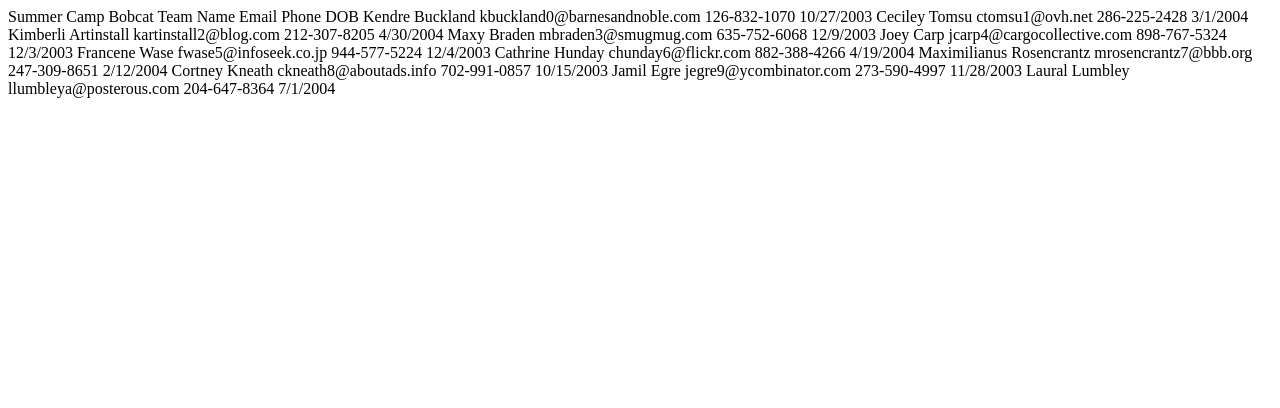
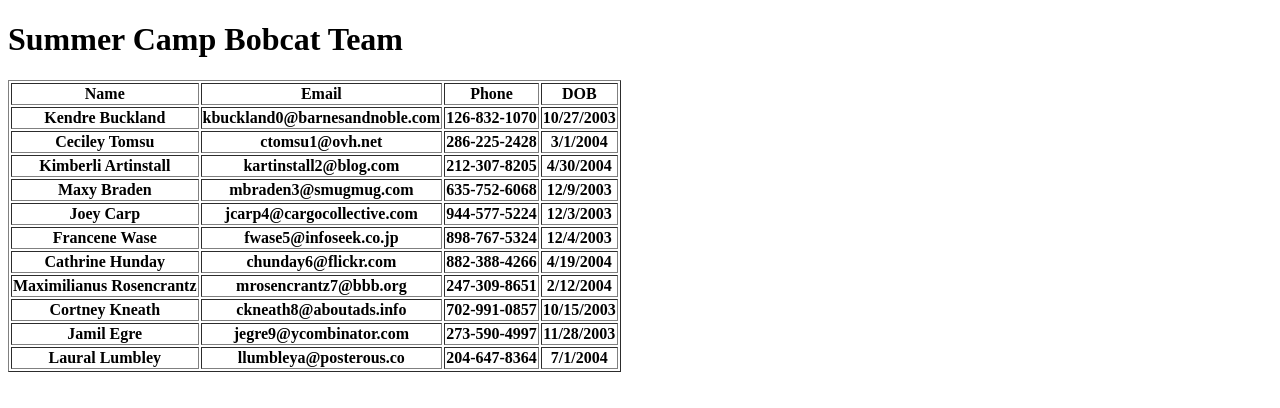
Before and after one commit to KTProg-2024/summer-camp-ZemonAdams, a plain HTML site: page index.html in a window 1280 px wide. Drawn offline with Linux system fonts and the light colour scheme.

Commit message:
Added the table

```diff
--- a/index.html
+++ b/index.html
@@ -1,24 +1,96 @@
 <!DOCTYPE html>
 <html>
     <head>
+      <h1> Summer Camp Bobcat Team </h1>
 
     </head>
 
     <body>
+	    <table border - "3">
+        <tr>
+          <th> Name </th>
+          <th> Email </th>
+          <th> Phone </th>
+          <th> DOB </th>
+        </tr>
 
-Summer Camp Bobcat Team
-Name	Email	Phone	DOB
-Kendre Buckland	kbuckland0@barnesandnoble.com	126-832-1070	10/27/2003
-Ceciley Tomsu	ctomsu1@ovh.net	286-225-2428	3/1/2004
-Kimberli Artinstall	kartinstall2@blog.com	212-307-8205	4/30/2004
-Maxy Braden	mbraden3@smugmug.com	635-752-6068	12/9/2003
-Joey Carp	jcarp4@cargocollective.com	898-767-5324	12/3/2003
-Francene Wase	fwase5@infoseek.co.jp	944-577-5224	12/4/2003
-Cathrine Hunday	chunday6@flickr.com	882-388-4266	4/19/2004
-Maximilianus Rosencrantz	mrosencrantz7@bbb.org	247-309-8651	2/12/2004
-Cortney Kneath	ckneath8@aboutads.info	702-991-0857	10/15/2003
-Jamil Egre	jegre9@ycombinator.com	273-590-4997	11/28/2003
-Laural Lumbley	llumbleya@posterous.com	204-647-8364	7/1/2004
+        <tr>
+          <th>Kendre Buckland </th>
+          <th>kbuckland0@barnesandnoble.com </th>
+          <th>126-832-1070 </th>
+          <th>10/27/2003 </th>
+        </tr>
+
+        <tr>
+          <th>Ceciley Tomsu </th>
+          <th>ctomsu1@ovh.net </th>
+          <th>286-225-2428 </th>
+          <th>3/1/2004 </th>
+        </tr>
+
+        <tr>
+          <th>Kimberli Artinstall</th>
+          <th>kartinstall2@blog.com</th>
+          <th>212-307-8205</th>
+          <th>4/30/2004</th>
+        </tr>
+
+        <tr>
+          <th>Maxy Braden</th>
+          <th>mbraden3@smugmug.com</th>
+          <th>635-752-6068</th>
+          <th>12/9/2003</th>
+        </tr>
+
+        <tr>
+          <th>Joey Carp</th>
+          <th>jcarp4@cargocollective.com</th>
+          <th>944-577-5224</th>
+          <th>12/3/2003</th>
+        </tr>
+
+        <tr>
+          <th>Francene Wase</th>
+          <th>fwase5@infoseek.co.jp</th>
+          <th>898-767-5324</th>
+          <th>12/4/2003</th>
+        </tr>
+
+        <tr>
+          <th>Cathrine Hunday</th>
+          <th>chunday6@flickr.com</th>
+          <th>882-388-4266</th>
+          <th>4/19/2004</th>
+        </tr>
+
+        <tr>
+          <th>Maximilianus Rosencrantz</th>
+          <th>mrosencrantz7@bbb.org</th>
+          <th>247-309-8651</th>
+          <th>2/12/2004</th>
+        </tr>
+
+        <tr>
+          <th>Cortney Kneath</th>
+          <th>ckneath8@aboutads.info</th>
+          <th>702-991-0857</th>
+          <th>10/15/2003</th>
+        </tr>
+
+        <tr>
+          <th>Jamil Egre</th>
+          <th>jegre9@ycombinator.com</th>
+          <th>273-590-4997</th>
+          <th>11/28/2003</th>
+        </tr>
+
+        <tr>
+          <th>Laural Lumbley</th>
+          <th>llumbleya@posterous.co</th>
+          <th>204-647-8364</th>
+          <th>7/1/2004</th>
+        </tr>
+      </table>
 
     </body>
 </html>
```
